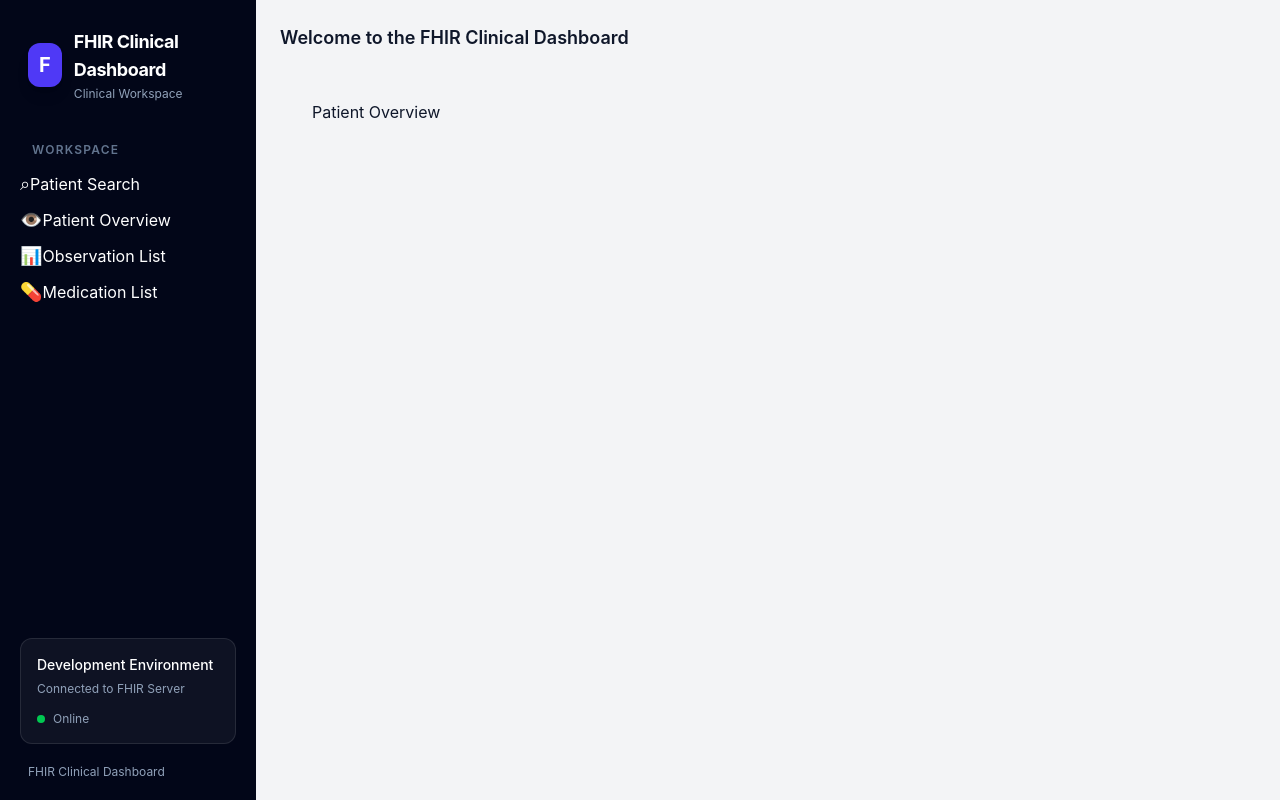
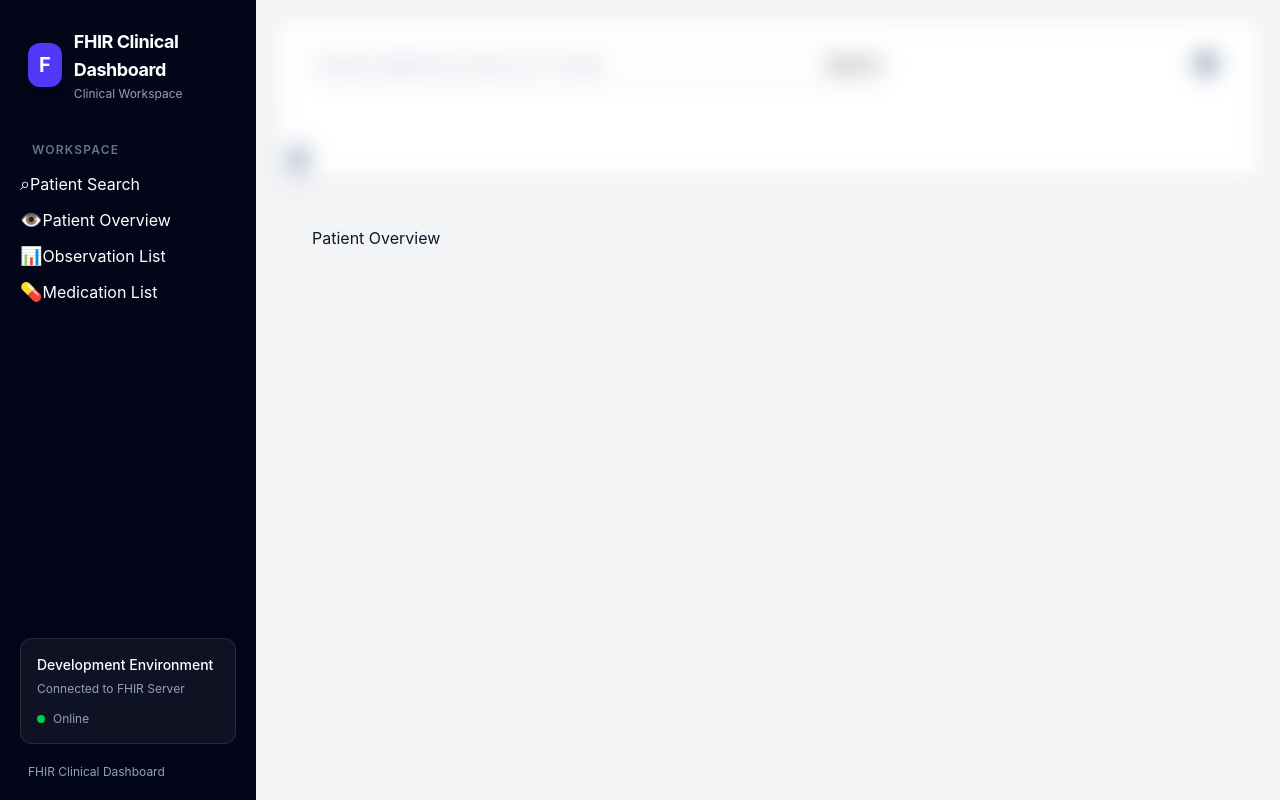
Before and after one commit to davebott-dev/fhir-clinical-dashboard, a React (Vite) app in the folder Client/: page /patientOverview in a window 1280 px wide. Built offline with nearby package versions, Linux system fonts and the light colour scheme.

Commit message:
beginning to update the navbar component and styling using tailwindcss

```diff
--- a/Client/src/App.jsx
+++ b/Client/src/App.jsx
@@ -1,5 +1,6 @@
 import {Outlet} from 'react-router-dom';
 import Sidebar from './components/sidebar';
+import Navbar from './components/navbar';
 
 // Main application component that will render the sidebar and the main content area based on the current route
 
@@ -13,7 +14,7 @@ function App() {
 
         <header className="mb-4">
           <div>
-          <p className="text-lg font-semibold">Welcome to the FHIR Clinical Dashboard</p>
+          <Navbar />
           </div>
         </header>
         <div className="p-4 sm:p-6 lg:p-8">
--- a/Client/src/components/navbar.jsx
+++ b/Client/src/components/navbar.jsx
@@ -0,0 +1,34 @@
+function Navbar() {
+    //tailwind css and svg tags created with help of tailwind css
+    return(
+        <header className = "sticky top-0 z-20 border-b border-slate-200 bg-white/95 shadow-sm backdrop blur">
+        <div className="sticky top-0 z-20 border-b border-slate-200 bg-white/95 shadow-sm backdrop blur">
+            <div className="flex items-center justify-between p-4 h-20 sm:px-8">
+                <div className="flex items-center w-full max-w-xl gap-3 rounded-xl border border-slate-300 bg-white p-2 shadow-sm">
+                    <input type="text" placeholder="Search patients by name, ID, or email..." className="bg-transparent border-none focus:outline-none min-w-0 flex-1 text-sm text-slate-600 placeholder:text-slate-400" />
+                    <button>Search</button>
+                </div>
+                <div className = "flex shrink-0 items-center gap-4 sm:gap-6">
+                    <button type = "button" className = "relative rounded-full bg-slate-200 p-2 text-slate-600 hover:bg-slate-300 focus:outline-none focus:ring-2 focus:ring-blue-500">
+                        <svg xmlns="http://www.w3.org/2000/svg" className="h-5 w-5" viewBox="0 0 20 20" fill="currentColor">
+                            <path d="M10 2a6 6 0 00-6 6v3.586l-.707.707A1 1 0 004 14h12a1 1 0 00.707-1.707L16 11.586V8a6 6 0 00-6-6zM10 18a3 3 0 01-3-3h6a3 3 0 01-3 3z" />
+                        </svg>
+                    </button>
+                </div >
+            </div>
+            <div className = "hidden h-9 w-px bg-slate-300 sm:block"/>
+            <div>
+               <button type = "button" className = "relative rounded-full bg-slate-200 p-2 text-slate-600 hover:bg-slate-300 focus:outline-none focus:ring-2 focus:ring-blue-500">
+                    <svg xmlns="http://www.w3.org/2000/svg" className="h-5 w-5" viewBox="0 0 20 20" fill="currentColor">
+                        <path fillRule="evenodd" d="M10 9a3 3 0 100-6 3 3 0 000 6zm-7 9a7 7 0 1114 0H3z" clipRule="evenodd" />
+                    </svg>
+                </button>
+                <div>{/* User Name */}</div>
+
+            </div>
+        </div>
+        </header>
+    )
+}
+
+export default Navbar;
--- /dev/null
+++ b/Client/src/routes/dashboard.jsx
@@ -0,0 +1,9 @@
+function Dashboard() {
+return(
+    <>
+        Dashboard
+    </>
+)
+}
+
+export default Dashboard;
```
Also changed, not shown: Client/src/main.jsx (+8 -3 lines).
